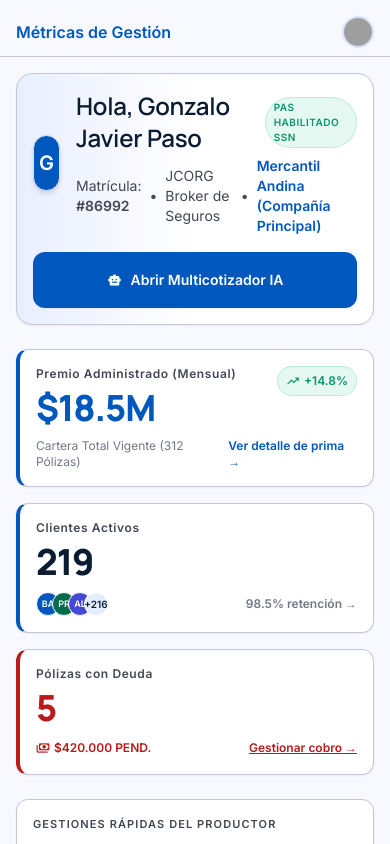
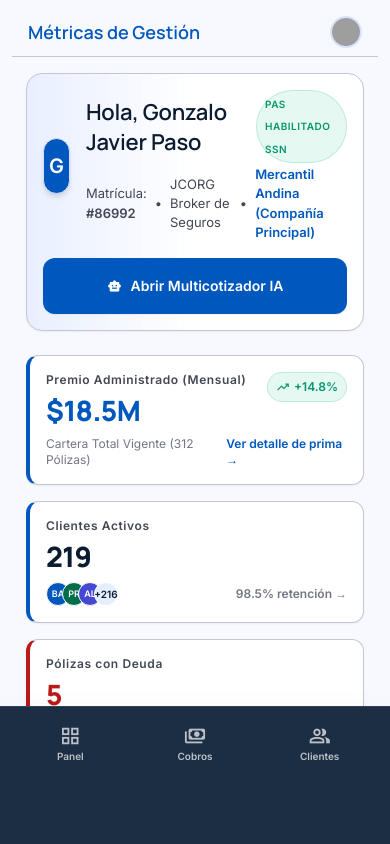
Before and after one commit to Katrix-soft/pas, an Angular app: page /dashboard in a window 390 px wide. Built offline with nearby package versions, Linux system fonts and the light colour scheme; no server answers; grey boxes are pictures that could not be loaded.

Commit message:
fix: responsive design system, media queries and mobile layout overlays

```diff
--- a/apps/web/src/styles.scss
+++ b/apps/web/src/styles.scss
@@ -1,12 +1,205 @@
-/* Estilos globales */
+/* ==========================================================================
+   Katrix PAS Platform - Global Responsive Styles & Media Queries
+   ========================================================================== */
+
+/* 1. Global Reset & Viewport Control */
+*, *::before, *::after {
+  box-sizing: border-box;
+  margin: 0;
+  padding: 0;
+}
+
+html {
+  font-size: 16px;
+  -webkit-text-size-adjust: 100%;
+  -ms-text-size-adjust: 100%;
+  scroll-behavior: smooth;
+}
+
 body {
   margin: 0;
-  font-family: 'Inter', sans-serif;
+  width: 100%;
+  min-height: 100vh;
+  min-height: 100dvh;
+  font-family: 'Inter', system-ui, -apple-system, BlinkMacSystemFont, "Segoe UI", Roboto, sans-serif;
+  background-color: #f8f9ff;
+  color: #0b1c30;
   -webkit-font-smoothing: antialiased;
   -moz-osx-font-smoothing: grayscale;
+  overflow-x: hidden;
+  -webkit-tap-highlight-color: transparent;
 }
 
+/* Modales abiertos en celulares */
 body.modal-open nav,
 body.modal-open nav.fixed {
   display: none !important;
 }
+
+/* 2. Responsive Typography System */
+.font-headline-lg-mobile,
+.text-headline-lg-mobile {
+  font-family: 'Manrope', sans-serif;
+  font-size: 1.5rem; /* 24px */
+  line-height: 2rem; /* 32px */
+  font-weight: 700;
+  letter-spacing: -0.01em;
+}
+
+.font-headline-lg,
+.text-headline-lg {
+  font-family: 'Manrope', sans-serif;
+  font-size: 1.875rem; /* 30px */
+  line-height: 2.375rem; /* 38px */
+  font-weight: 700;
+  letter-spacing: -0.02em;
+}
+
+.font-headline-md,
+.text-headline-md {
+  font-family: 'Manrope', sans-serif;
+  font-size: 1.375rem; /* 22px */
+  line-height: 1.875rem; /* 30px */
+  font-weight: 600;
+}
+
+.font-headline-sm-mobile,
+.text-headline-sm-mobile {
+  font-family: 'Manrope', sans-serif;
+  font-size: 1.125rem; /* 18px */
+  line-height: 1.5rem; /* 24px */
+  font-weight: 600;
+}
+
+.font-headline-sm,
+.text-headline-sm {
+  font-family: 'Manrope', sans-serif;
+  font-size: 1.25rem; /* 20px */
+  line-height: 1.75rem; /* 28px */
+  font-weight: 600;
+}
+
+.font-metric-xl,
+.text-metric-xl {
+  font-family: 'Manrope', sans-serif;
+  font-size: 2rem; /* 32px en mobile */
+  line-height: 2.5rem;
+  font-weight: 800;
+  letter-spacing: -0.02em;
+}
+
+.font-body-lg { font-size: 1.125rem; line-height: 1.75rem; font-weight: 400; }
+.font-body-md { font-size: 0.9375rem; line-height: 1.4rem; font-weight: 400; }
+.font-body-sm { font-size: 0.8125rem; line-height: 1.2rem; font-weight: 400; }
+.font-label-md { font-size: 0.75rem; line-height: 1rem; letter-spacing: 0.05em; font-weight: 600; }
+
+/* 3. Utility Spacing & Container Classes */
+.px-container-margin,
+.p-container-margin {
+  padding-left: 1rem;
+  padding-right: 1rem;
+}
+
+.mx-container-margin {
+  margin-left: 1rem;
+  margin-right: 1rem;
+}
+
+.pb-safe {
+  padding-bottom: calc(4.5rem + env(safe-area-inset-bottom, 0px));
+}
+
+/* Scrollbars customizados */
+.no-scrollbar::-webkit-scrollbar,
+.hide-scrollbar::-webkit-scrollbar,
+.custom-scrollbar::-webkit-scrollbar {
+  display: none;
+}
+.no-scrollbar, .hide-scrollbar, .custom-scrollbar {
+  -ms-overflow-style: none;
+  scrollbar-width: none;
+}
+
+/* 4. Responsive Table Wrapper & Cards */
+.table-responsive-wrapper {
+  width: 100%;
+  overflow-x: auto;
+  -webkit-overflow-scrolling: touch;
+  border-radius: 0.75rem;
+}
+
+/* Touch targets para móviles (Mínimo 44px) */
+@media (max-width: 639px) {
+  button,
+  a.btn,
+  input[type="button"],
+  input[type="submit"] {
+    min-height: 44px;
+  }
+
+  .font-metric-xl,
+  .text-metric-xl {
+    font-size: 1.75rem; /* 28px en celulares chicos */
+    line-height: 2.25rem;
+  }
+
+  .px-container-margin,
+  .p-container-margin {
+    padding-left: 0.875rem;
+    padding-right: 0.875rem;
+  }
+}
+
+/* 5. Breakpoint Specific Media Queries */
+
+/* Celulares (< 640px) */
+@media (max-width: 639px) {
+  .mobile-stack {
+    display: flex;
+    flex-direction: column;
+    width: 100%;
+  }
+
+  .mobile-full-width {
+    width: 100% !important;
+    max-width: 100% !important;
+  }
+
+  .mobile-text-center {
+    text-align: center;
+  }
+
+  .mobile-p-sm {
+    padding: 0.75rem !important;
+  }
+
+  /* Reducir paddings de contenedores principales en móviles */
+  main {
+    padding-left: 0.75rem !important;
+    padding-right: 0.75rem !important;
+  }
+}
+
+/* Tablets (640px - 1023px) */
+@media (min-width: 640px) and (max-width: 1023px) {
+  .font-headline-lg,
+  .text-headline-lg {
+    font-size: 1.625rem;
+    line-height: 2.125rem;
+  }
+
+  .font-metric-xl,
+  .text-metric-xl {
+    font-size: 2.25rem;
+    line-height: 2.75rem;
+  }
+}
+
+/* Desktop (>= 1024px) */
+@media (min-width: 1024px) {
+  .font-metric-xl,
+  .text-metric-xl {
+    font-size: 2.5rem; /* 40px */
+    line-height: 3rem;
+  }
+}
--- a/libs/dashboard/src/lib/asistente-ia.component.ts
+++ b/libs/dashboard/src/lib/asistente-ia.component.ts
@@ -51,18 +51,18 @@ interface CoopCotizacion {
           </div>
 
           <!-- Stepper Progress Pills -->
-          <div class="flex items-center gap-1.5 bg-slate-950/60 p-1.5 rounded-xl border border-slate-800/80 text-xs w-full sm:w-auto justify-center">
-            <div class="px-2.5 py-1 rounded-lg transition-all flex items-center gap-1.5" [ngClass]="currentStep <= 4 ? 'bg-indigo-600 text-white font-semibold shadow-md shadow-indigo-600/30' : 'text-slate-400'">
+          <div class="flex items-center gap-1.5 bg-slate-950/60 p-1.5 rounded-xl border border-slate-800/80 text-xs w-full sm:w-auto justify-start sm:justify-center overflow-x-auto no-scrollbar whitespace-nowrap">
+            <div class="px-2.5 py-1 rounded-lg transition-all flex items-center gap-1.5 shrink-0" [ngClass]="currentStep <= 4 ? 'bg-indigo-600 text-white font-semibold shadow-md shadow-indigo-600/30' : 'text-slate-400'">
               <span class="w-4 h-4 rounded-full bg-white/20 text-[10px] flex items-center justify-center">1</span>
               <span>Vehículo</span>
             </div>
-            <div class="w-3 h-[1px] bg-slate-800"></div>
-            <div class="px-2.5 py-1 rounded-lg transition-all flex items-center gap-1.5" [ngClass]="currentStep >= 5 && currentStep <= 6 ? 'bg-indigo-600 text-white font-semibold shadow-md shadow-indigo-600/30' : 'text-slate-400'">
+            <div class="w-3 h-[1px] bg-slate-800 shrink-0"></div>
+            <div class="px-2.5 py-1 rounded-lg transition-all flex items-center gap-1.5 shrink-0" [ngClass]="currentStep >= 5 && currentStep <= 6 ? 'bg-indigo-600 text-white font-semibold shadow-md shadow-indigo-600/30' : 'text-slate-400'">
               <span class="w-4 h-4 rounded-full bg-white/20 text-[10px] flex items-center justify-center">2</span>
               <span>Detalles</span>
             </div>
-            <div class="w-3 h-[1px] bg-slate-800"></div>
-            <div class="px-2.5 py-1 rounded-lg transition-all flex items-center gap-1.5" [ngClass]="currentStep >= 7 ? 'bg-indigo-600 text-white font-semibold shadow-md shadow-indigo-600/30' : 'text-slate-400'">
+            <div class="w-3 h-[1px] bg-slate-800 shrink-0"></div>
+            <div class="px-2.5 py-1 rounded-lg transition-all flex items-center gap-1.5 shrink-0" [ngClass]="currentStep >= 7 ? 'bg-indigo-600 text-white font-semibold shadow-md shadow-indigo-600/30' : 'text-slate-400'">
               <span class="w-4 h-4 rounded-full bg-white/20 text-[10px] flex items-center justify-center">3</span>
               <span>Coberturas</span>
             </div>
--- a/libs/dashboard/src/lib/layout.component.ts
+++ b/libs/dashboard/src/lib/layout.component.ts
@@ -16,22 +16,22 @@ export const isPdfModalOpen = signal(false);
 
       <!-- Unified Mobile Bottom Nav -->
       @if (!authService.isModalActive()) {
-        <nav class="md:hidden fixed bottom-0 left-0 w-full flex justify-around items-center px-2 py-2 bg-[#1c2e43] border-t border-white/10 z-10 pb-safe">
-          <a routerLink="/dashboard" routerLinkActive="text-[#10b981]" [routerLinkActiveOptions]="{exact: true}" class="flex flex-col items-center justify-center text-white/60 p-2 rounded-xl transition-all cursor-pointer min-w-[64px]">
-            <span class="material-symbols-outlined">grid_view</span>
-            <span class="text-[10px] mt-1 font-medium">Panel</span>
+        <nav class="md:hidden fixed bottom-0 left-0 w-full flex justify-around items-center px-2 py-2.5 bg-[#1c2e43] border-t border-white/10 z-50 pb-safe shadow-2xl">
+          <a routerLink="/dashboard" routerLinkActive="text-[#10b981]" [routerLinkActiveOptions]="{exact: true}" class="flex flex-col items-center justify-center text-white/70 hover:text-white p-2 rounded-xl transition-all cursor-pointer min-w-[64px]">
+            <span class="material-symbols-outlined text-[22px]">grid_view</span>
+            <span class="text-[10px] mt-0.5 font-bold">Panel</span>
           </a>
-          <a routerLink="/cobranzas" routerLinkActive="text-[#10b981]" class="flex flex-col items-center justify-center text-white/60 p-2 rounded-xl transition-all cursor-pointer min-w-[64px]">
-            <span class="material-symbols-outlined">payments</span>
-            <span class="text-[10px] mt-1 font-medium">Cobros</span>
+          <a routerLink="/cobranzas" routerLinkActive="text-[#10b981]" class="flex flex-col items-center justify-center text-white/70 hover:text-white p-2 rounded-xl transition-all cursor-pointer min-w-[64px]">
+            <span class="material-symbols-outlined text-[22px]">payments</span>
+            <span class="text-[10px] mt-0.5 font-bold">Cobros</span>
           </a>
-          <a routerLink="/clientes" routerLinkActive="text-[#10b981]" class="flex flex-col items-center justify-center text-white/60 p-2 rounded-xl transition-all cursor-pointer min-w-[64px]">
-            <span class="material-symbols-outlined">group</span>
-            <span class="text-[10px] mt-1 font-medium">Clientes</span>
+          <a routerLink="/clientes" routerLinkActive="text-[#10b981]" class="flex flex-col items-center justify-center text-white/70 hover:text-white p-2 rounded-xl transition-all cursor-pointer min-w-[64px]">
+            <span class="material-symbols-outlined text-[22px]">group</span>
+            <span class="text-[10px] mt-0.5 font-bold">Clientes</span>
           </a>
-          <a *ngIf="role() === 'admin'" routerLink="/ticketera/kanban" routerLinkActive="text-[#10b981]" class="flex flex-col items-center justify-center text-white/60 p-2 rounded-xl transition-all cursor-pointer min-w-[64px] relative">
-            <span class="material-symbols-outlined">view_kanban</span>
-            <span class="text-[10px] mt-1 font-medium">Mesa</span>
+          <a *ngIf="role() === 'admin'" routerLink="/ticketera/kanban" routerLinkActive="text-[#10b981]" class="flex flex-col items-center justify-center text-white/70 hover:text-white p-2 rounded-xl transition-all cursor-pointer min-w-[64px] relative">
+            <span class="material-symbols-outlined text-[22px]">view_kanban</span>
+            <span class="text-[10px] mt-0.5 font-bold">Mesa</span>
             <span class="absolute top-1 right-3 w-2 h-2 bg-[#2563eb] rounded-full border border-[#1c2e43]"></span>
           </a>
         </nav>
@@ -175,7 +175,7 @@ export const isPdfModalOpen = signal(false);
       </aside>
 
       <!-- Main Content Container -->
-      <div class="flex-1 h-full overflow-y-auto relative z-20 bg-background pb-20 md:pb-0 custom-scrollbar">
+      <div class="flex-1 h-full overflow-y-auto relative z-10 bg-background pb-28 md:pb-4 custom-scrollbar">
         <!-- Global Breadcrumbs Wrapper -->
         <div class="w-full px-container-margin md:px-xl pt-sm pb-0 relative z-10">
           <lib-breadcrumbs></lib-breadcrumbs>
```
Also changed, not shown: libs/dashboard/src/lib/cobranzas.component.ts (+37 -5 lines), 1 other file (tests, documents, lock files or other folders).
